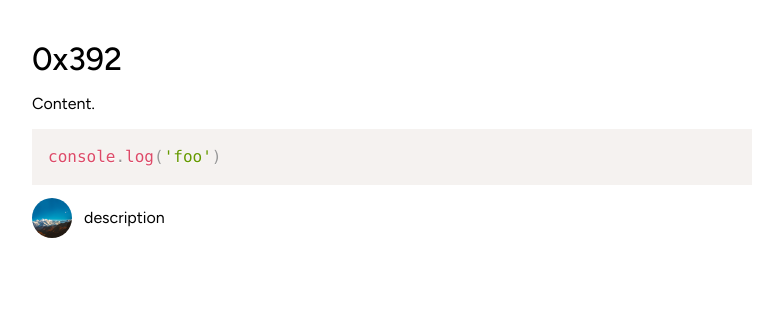
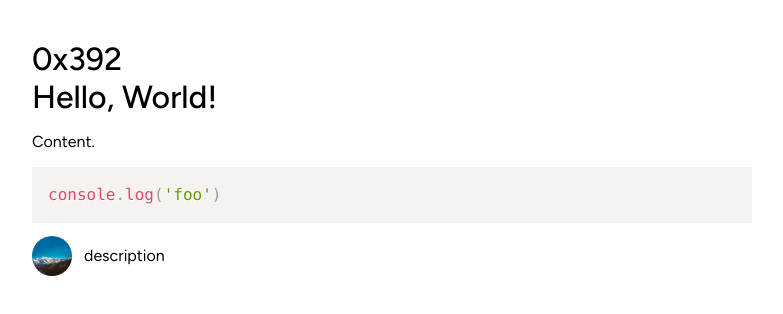
Before and after one commit to passionate-puppy/0x392, a Next.js app: page /posts/hello-world in a window 1280 px wide. Shown: the top 314 px of the page, without its empty margins (248-1031 px from the left). Built offline with nearby package versions, Linux system fonts and the light colour scheme.

Commit message:
Add `<PostTitle>`

```diff
--- /dev/null
+++ b/src/components/common/PostTitle/index.tsx
@@ -0,0 +1,10 @@
+import { ReactNode } from 'react'
+
+export type PostTitleProps = {
+  children: ReactNode
+}
+function PostTitle({ children }: PostTitleProps) {
+  return <h1>{children}</h1>
+}
+
+export default PostTitle
--- a/src/components/pages/PostPathPage/index.tsx
+++ b/src/components/pages/PostPathPage/index.tsx
@@ -2,6 +2,7 @@ import Author from 'components/common/Author'
 import Header from 'components/common/Header'
 import Layout from 'components/common/Layout'
 import PostContent from 'components/common/PostContent'
+import PostTitle from 'components/common/PostTitle'
 import type { Post } from 'types/Post'
 
 export type PostPathPageProps = {
@@ -9,11 +10,15 @@ export type PostPathPageProps = {
 }
 
 function PostPathPage({ post }: PostPathPageProps) {
-  const { content } = post
+  const {
+    content,
+    meta: { title },
+  } = post
 
   return (
     <Layout>
       <Header theme="secondary" />
+      <PostTitle>{title}</PostTitle>
       <PostContent content={content} />
       <Author />
     </Layout>
```
